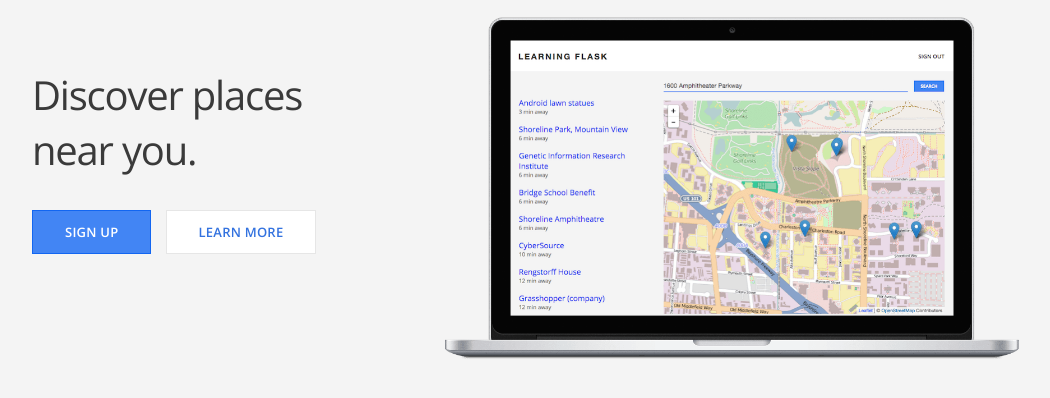
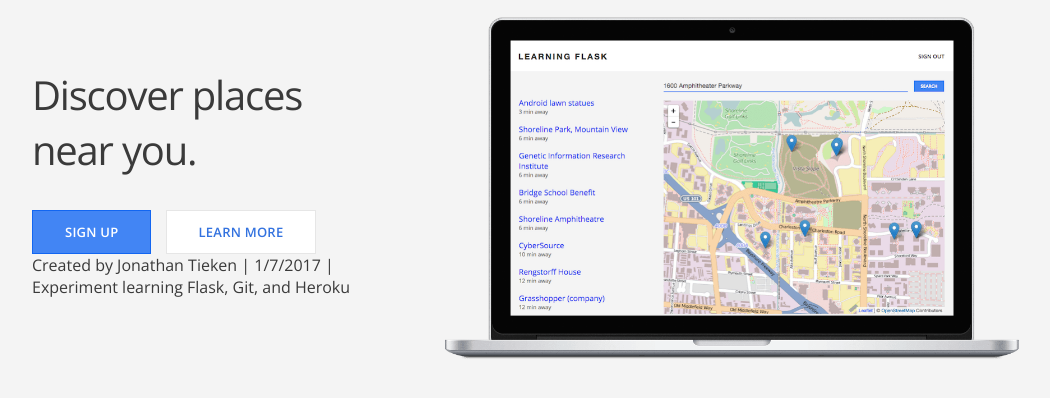
Before and after one commit to herodionem/learning-flask, a Flask app: page / in a window 1280 px wide. Shown: the part 116-514 px from the top of the page, without its empty margins (108-1158 px from the left). Run offline with Flask 2, Linux system fonts and the light colour scheme.

Commit message:
Massage my ego

```diff
--- a/templates/index.html
+++ b/templates/index.html
@@ -15,6 +15,8 @@
 			<img src="static/img/device.png">
 		</div>
 
+		<div class="section-content">Created by Jonathan Tieken | 1/7/2017 | Experiment learning Flask, Git, and Heroku</div>
+
 		<div class="clearfix"></div>
 
 		</div>
```
